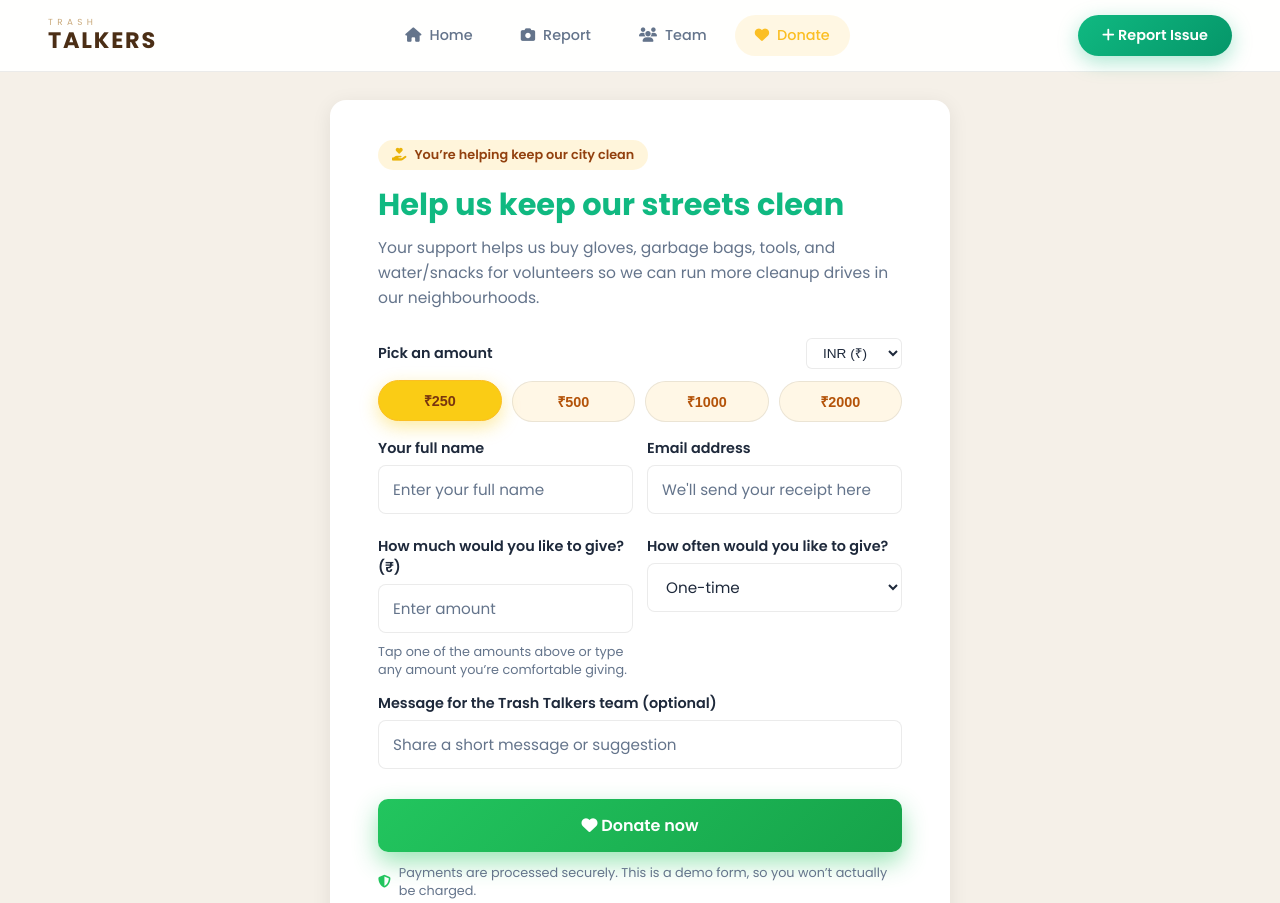
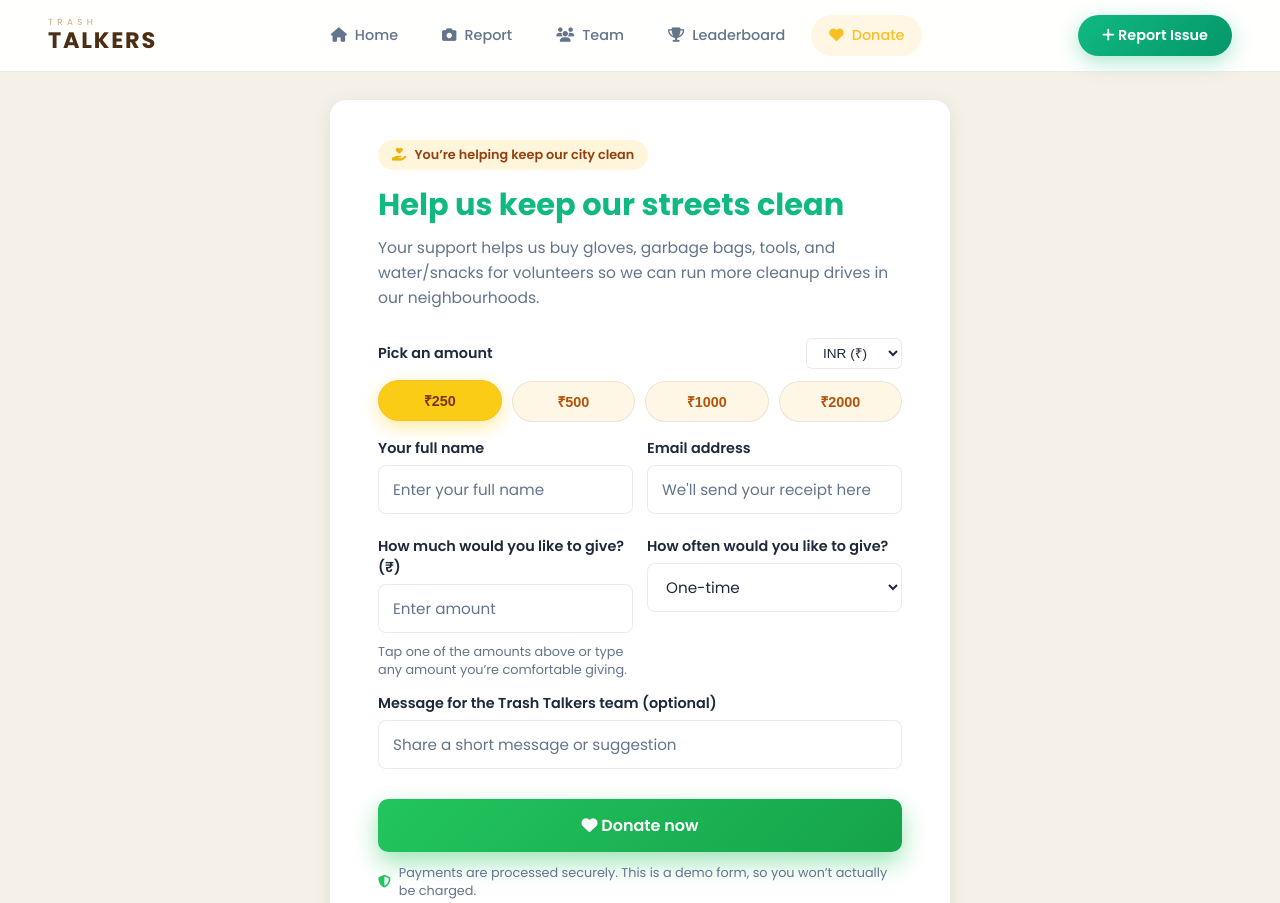
Before and after one commit to Archit992008/TrashTalkers, a plain HTML site: page donate.html in a window 1280 px wide. Shown: the top 903 px of the page. Drawn offline with Linux system fonts and the light colour scheme; no server answers.

Commit message:
Update donate.html

```diff
--- a/donate.html
+++ b/donate.html
@@ -21,6 +21,7 @@
       --secondary: #f43f5e;
       --accent: #fbbf24;
       --blue: #3b82f6;
+      --purple: #8b5cf6;
 
       --bg: #f8fafc;
       --card: #ffffff;
@@ -97,7 +98,7 @@
     }
 
     .nav-link {
-      padding: 10px 20px;
+      padding: 10px 18px;
       border-radius: 50px;
       font-size: 0.9rem;
       font-weight: 500;
@@ -118,6 +119,11 @@
     .nav-link.team:hover, .nav-link.team.active {
       color: var(--blue);
       background: rgba(59, 130, 246, 0.1);
+    }
+
+    .nav-link.leaderboard:hover, .nav-link.leaderboard.active {
+      color: var(--purple);
+      background: rgba(139, 92, 246, 0.1);
     }
 
     .nav-link.donate:hover, .nav-link.donate.active {
@@ -422,6 +428,10 @@
       <a href="volunteer.html" class="nav-link team">
         <i class="fa-solid fa-users"></i>Team
       </a>
+      <!-- NEW LEADERBOARD LINK -->
+      <a href="leaderboard.html" class="nav-link leaderboard">
+        <i class="fa-solid fa-trophy"></i>Leaderboard
+      </a>
       <a href="donate.html" class="nav-link donate active">
         <i class="fa-solid fa-heart"></i>Donate
       </a>
```
